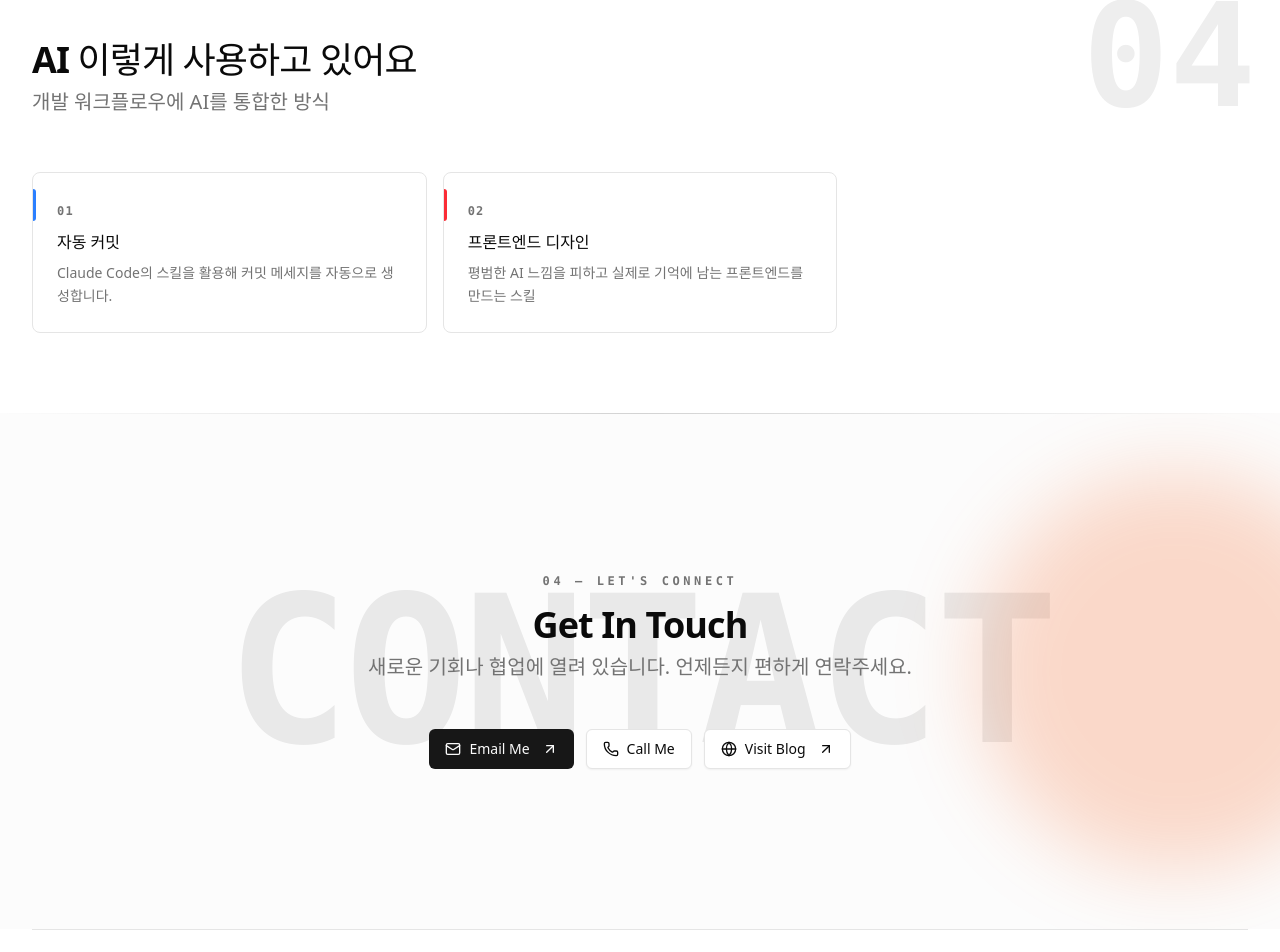
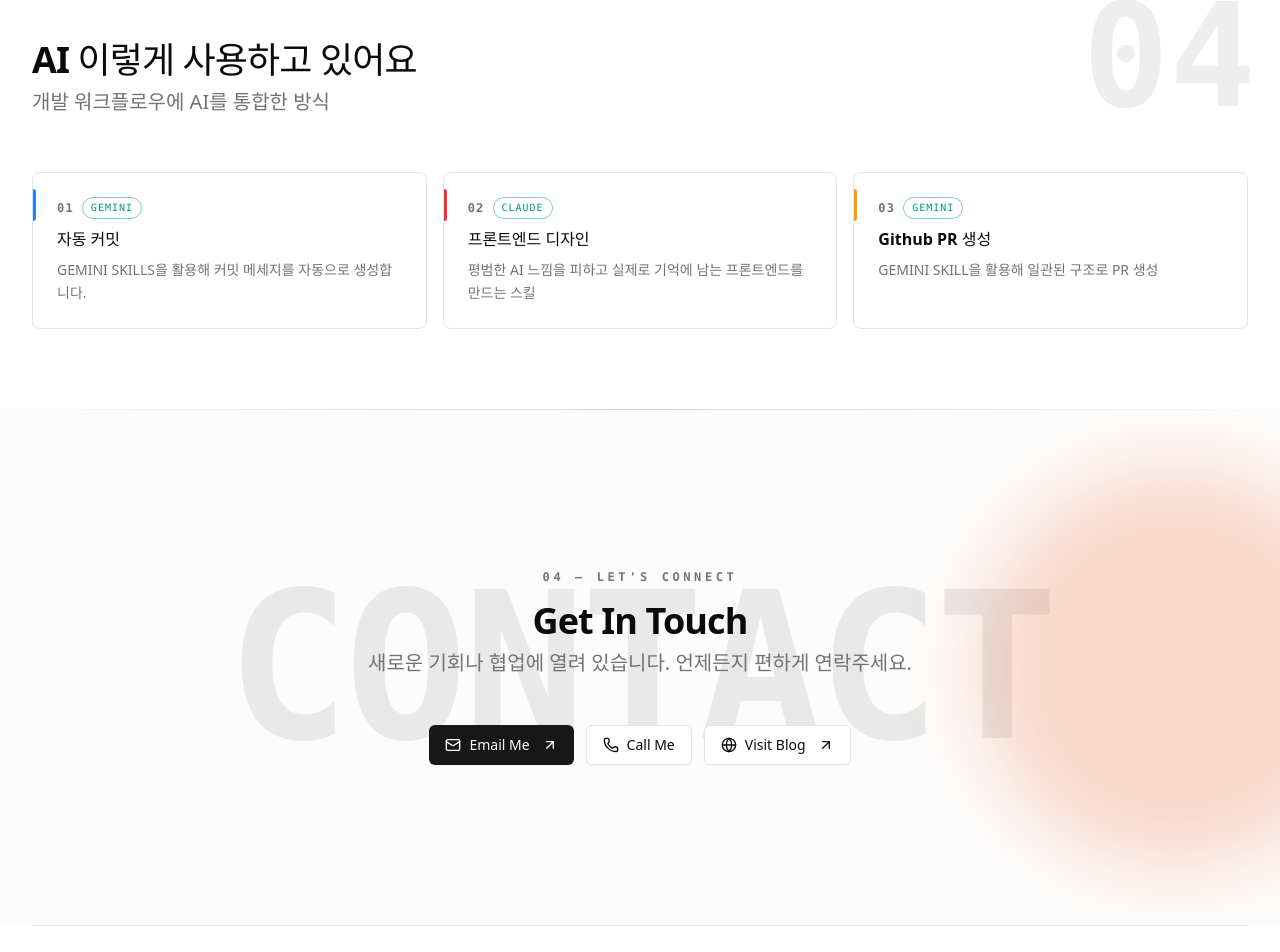
Before and after one commit to rhsiddlsidhd/portfolio2026, a React (Vite) app: page / in a window 1280 px wide. Shown: the part 2878-3830 px from the top of the page. Built offline with nearby package versions, Linux system fonts and the light colour scheme.

Commit message:
feat(ai-usage): introduce ACCENT_MAP for safe Tailwind color rendering

```diff
--- a/src/data/ai-usage.json
+++ b/src/data/ai-usage.json
@@ -2,14 +2,14 @@
   {
     "id": "auto-commit",
     "title": "자동 커밋",
-    "description": "Claude Code의 스킬을 활용해 커밋 메세지를 자동으로 생성합니다.",
-    "model": "claude",
+    "description": "GEMINI SKILLS을 활용해 커밋 메세지를 자동으로 생성합니다.",
+    "model": "gemini",
     "workflow": [
-        "/commit",
-        "CLAUDE SKILL 활성화",
+        "git-commit",
+        "GEMINI SKILL 활성화",
         "커밋 메세지 생성 및 커밋"
     ],
-    "accent": "before:bg-blue-500",
+    "accent": "blue",
     "imgs": ["frontend-design-before.webp", "frontend-design-after.webp"]
   },{
      "id": "frontend-design",
@@ -21,7 +21,19 @@
         "CLAUDE SKILL 활성화",
         "컴포넌트 생성 및 디자인"
     ],
-    "accent": "before:bg-red-500",
+    "accent": "red",
+    "imgs": ["frontend-design-before.webp", "frontend-design-after.webp"]
+  },{
+     "id": "create-pr",
+    "title": "Github PR 생성",
+    "description": "GEMINI SKILL을 활용해 일관된 구조로 PR 생성",
+    "model": "gemini",
+    "workflow": [
+        "**브랜치로 PR 생성",
+        "GEMINI SKILL 활성화",
+        "PR 생성"
+    ],
+    "accent": "amber",
     "imgs": ["frontend-design-before.webp", "frontend-design-after.webp"]
   }
 ]
--- a/src/sections/AIUsageSection.tsx
+++ b/src/sections/AIUsageSection.tsx
@@ -1,7 +1,28 @@
+import { Badge } from "@/components/atoms/badge";
 import { SectionHeader } from "@/components/molecules/SectionHeader";
 import ScrollReveal from "@/components/organisms/ScrollReveal";
 import aiUsageData from "@/data/ai-usage.json";
 import { Link } from "react-router";
+
+const ACCENT_MAP: Record<string, string> = {
+  blue: "before:bg-blue-500",
+  emerald: "before:bg-emerald-500",
+  green: "before:bg-green-500",
+  amber: "before:bg-amber-500",
+  orange: "before:bg-orange-500",
+  rose: "before:bg-rose-500",
+  red: "before:bg-red-500",
+  violet: "before:bg-violet-500",
+  purple: "before:bg-purple-500",
+  cyan: "before:bg-cyan-500",
+  sky: "before:bg-sky-500",
+  pink: "before:bg-pink-500",
+  indigo: "before:bg-indigo-500",
+  teal: "before:bg-teal-500",
+  yellow: "before:bg-yellow-500",
+  lime: "before:bg-lime-500",
+  fuchsia: "before:bg-fuchsia-500",
+};
 
 export function AIUsageSection() {
   return (
@@ -24,22 +45,27 @@ export function AIUsageSection() {
           />
         </ScrollReveal>
 
-        <ul className="grid gap-4 sm:grid-cols-2 lg:grid-cols-3">
+        <ul className="grid gap-4 sm:grid-cols-2 lg:grid-cols-3 ">
           {aiUsageData.map((item, i) => (
             <ScrollReveal key={item.id} delay={i * 80}>
               <Link to={`/ai/${item.id}`} className="block h-full">
                 <li
                   className={[
-                    "group relative h-full rounded-lg border border-border bg-card p-6",
+                    "group relative h-full rounded-lg border border-border bg-card p-6 space-y-2",
                     "transition-all duration-300 hover:shadow-md hover:border-chart-2/50",
                     "before:absolute before:left-0 before:top-4 before:h-8 before:w-[3px] before:rounded-r-full",
-                    item.accent,
+                    ACCENT_MAP[item.accent] || "before:bg-muted",
                   ].join(" ")}
                 >
-                  <span className="font-mono text-xs font-semibold tracking-widest text-muted-foreground">
-                    {String(i + 1).padStart(2, "0")}
-                  </span>
-                  <h3 className="mt-2 text-base font-semibold text-foreground group-hover:text-chart-2 transition-colors">
+                  <div className="flex items-center gap-2 mb-2">
+                    <span className="font-mono text-xs font-semibold tracking-widest text-muted-foreground">
+                      {String(i + 1).padStart(2, "0")}
+                    </span>
+                    <Badge variant="outline" className="font-mono text-[10px] uppercase tracking-widest border-chart-2/50 text-chart-2">
+                      {item.model}
+                    </Badge>
+                  </div>
+                  <h3 className="text-base font-semibold text-foreground group-hover:text-chart-2 transition-colors">
                     {item.title}
                   </h3>
                   <p className="mt-2 text-sm leading-relaxed text-muted-foreground">
```
